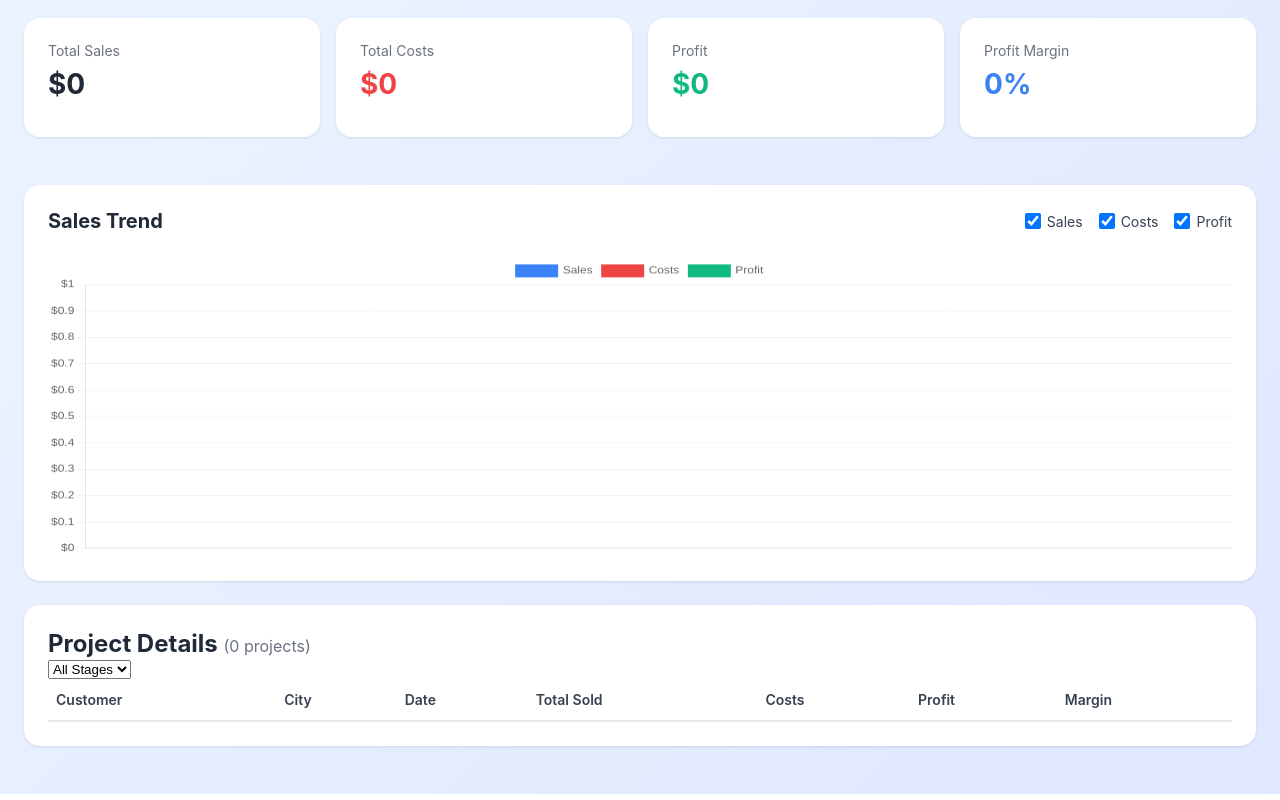
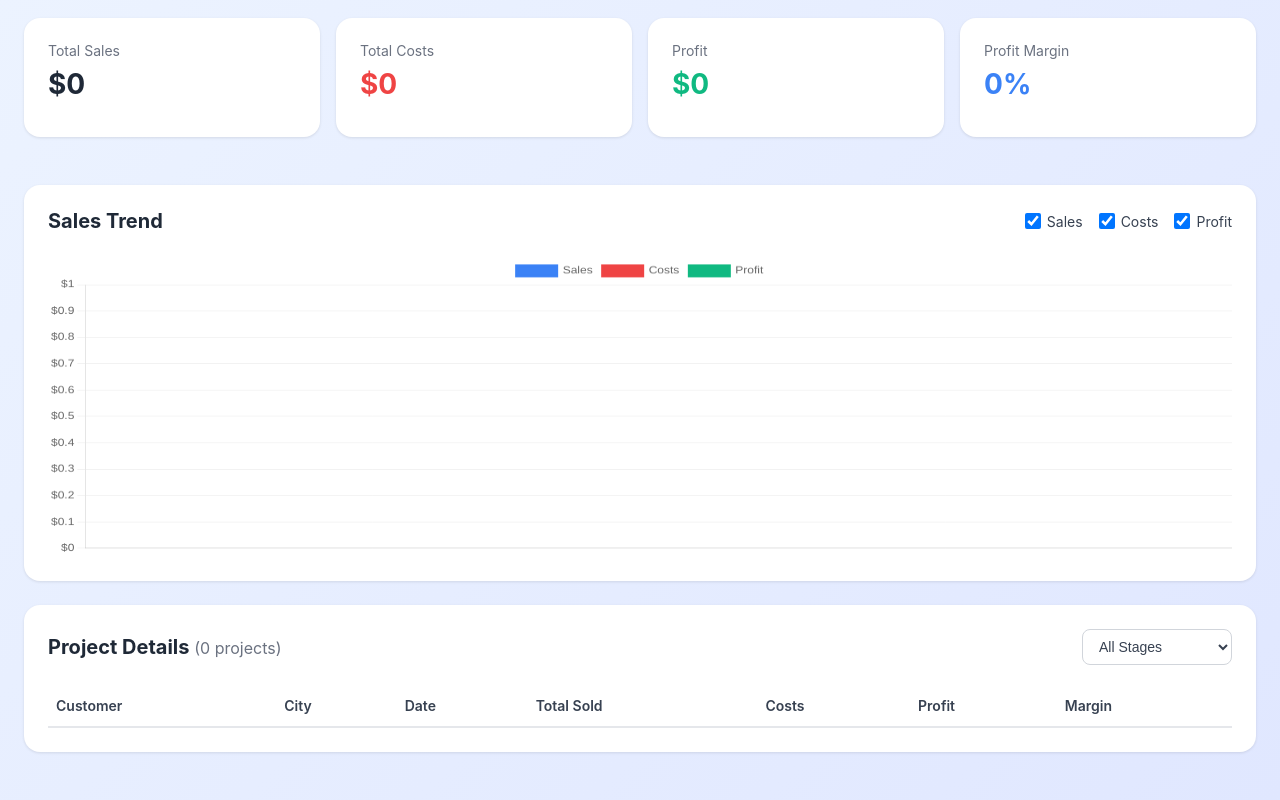
Before and after one commit to success-wq/custom-report-widget, a plain HTML site: page index.html in a window 1280 px wide. Shown: the part 528-1328 px from the top of the page. Drawn offline with nearby package versions, Linux system fonts and the light colour scheme; no server answers.

Commit message:
Update styles.css

```diff
--- a/styles.css
+++ b/styles.css
@@ -473,6 +473,52 @@ body {
     height: 300px !important;
 }
 
+/* NEW: Table Header with Stage Filter */
+.table-header {
+    display: flex;
+    justify-content: space-between;
+    align-items: center;
+    margin-bottom: 20px;
+    flex-wrap: wrap;
+    gap: 16px;
+}
+
+.table-title h2 {
+    font-size: 20px;
+    font-weight: 700;
+    color: #1f2937;
+    margin: 0;
+}
+
+.stage-filter-container {
+    display: flex;
+    align-items: center;
+    gap: 8px;
+}
+
+.stage-filter {
+    padding: 8px 12px;
+    border: 1px solid #d1d5db;
+    border-radius: 8px;
+    font-size: 14px;
+    font-weight: 500;
+    color: #374151;
+    background: white;
+    cursor: pointer;
+    transition: all 0.2s;
+    min-width: 150px;
+}
+
+.stage-filter:focus {
+    outline: none;
+    border-color: #3b82f6;
+    box-shadow: 0 0 0 3px rgba(59, 130, 246, 0.1);
+}
+
+.stage-filter:hover {
+    border-color: #3b82f6;
+}
+
 /* Table */
 .table-container {
     overflow-x: auto;
@@ -586,6 +632,19 @@ tr:hover {
         width: 100%;
     }
 
+    .table-header {
+        flex-direction: column;
+        align-items: flex-start;
+    }
+
+    .stage-filter-container {
+        width: 100%;
+    }
+
+    .stage-filter {
+        width: 100%;
+    }
+
     table {
         font-size: 12px;
     }
```
